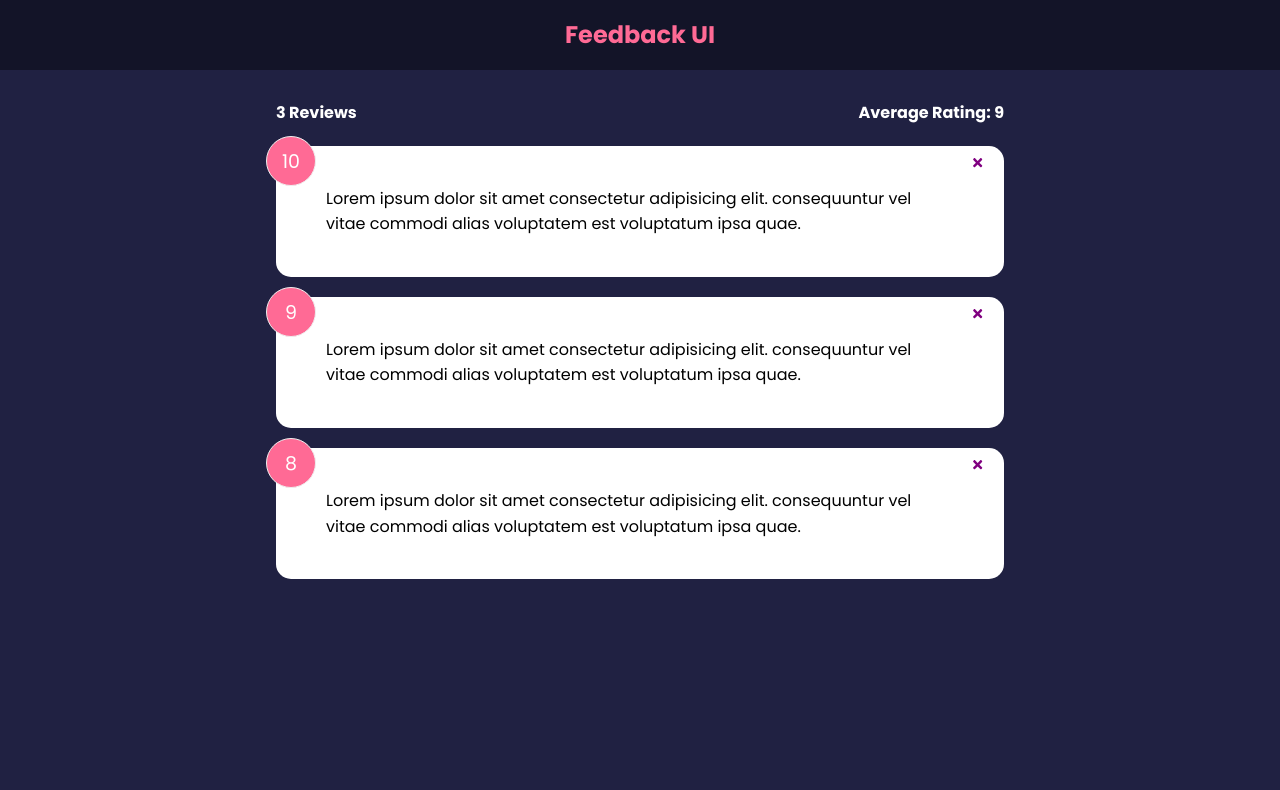
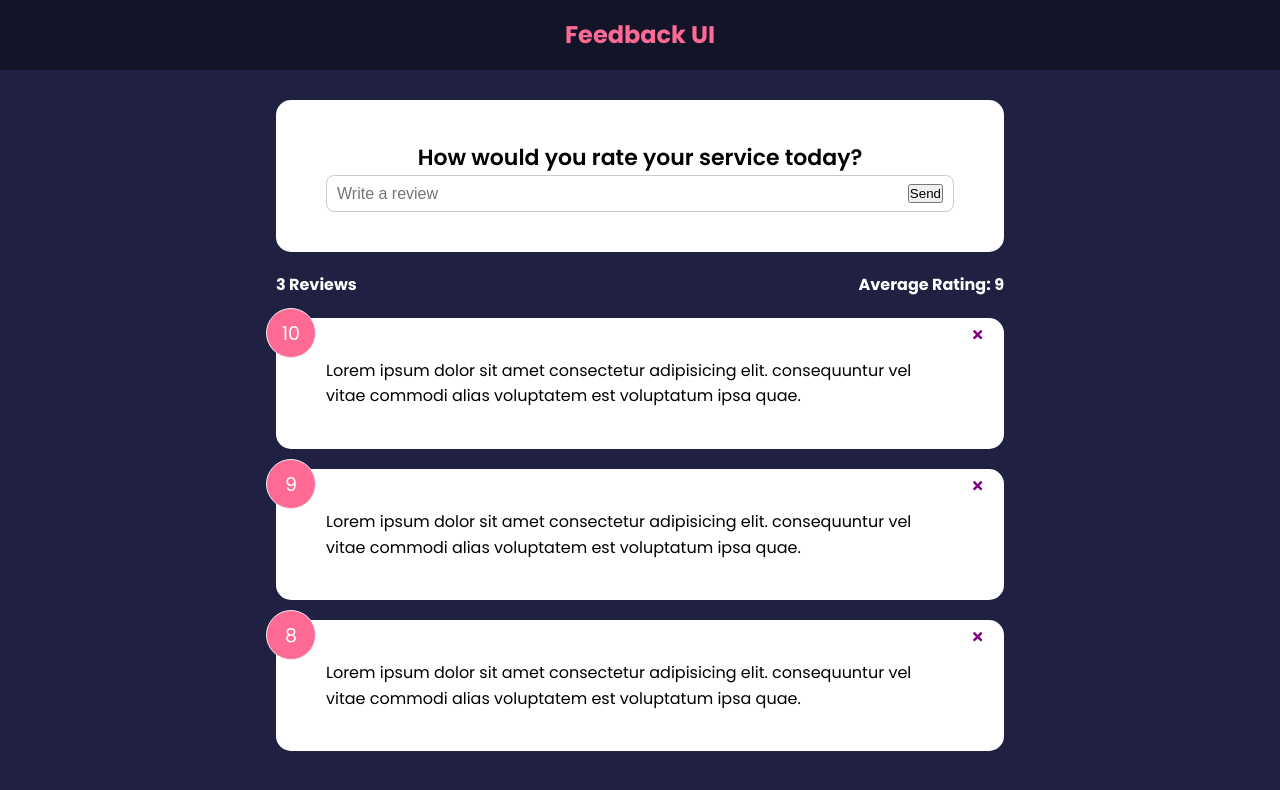
Before and after one commit to Hi-ImDave/feedback-app, a React (Create React App) app: page / in a window 1280 px wide. Shown: the top 790 px of the page. Built offline with nearby package versions, Linux system fonts and the light colour scheme.

Commit message:
add feedback form

```diff
--- a/src/App.js
+++ b/src/App.js
@@ -3,6 +3,7 @@
 import FeedbackList from './components/FeedbackList'
 import FeedbackData from './data/FeedbackData'
 import FeedbackStats from './components/FeedbackStats'
+import FeedbackForm from './components/FeedbackForm'
 
 function App() {
   const [feedback, setFeedback] = useState(FeedbackData)
@@ -18,6 +19,7 @@
     <>
       <Header />
       <div className="container">
+        <FeedbackForm />
         <FeedbackStats feedback={feedback}/>
         <FeedbackList feedback={feedback} handleDelete={deleteFeedback} />
       </div>
--- /dev/null
+++ b/src/components/FeedbackForm.jsx
@@ -0,0 +1,29 @@
+import { useState } from 'react'
+import Card from "./shared/Card"
+
+function FeedbackForm() {
+  const [text, setText] = useState('')
+
+  const handleTextChange = ( e ) => {
+    setText(e.target.value)
+  }
+
+  return(
+    <Card>
+      <form>
+        <h2>How would you rate your service today?</h2>
+        {/* Rating select Component */}
+        <div className="input-group">
+          <input
+            onChange={handleTextChange}
+            type="text"
+            placeholder="Write a review"
+            value={text}
+          />
+          <button type="submit">Send</button>
+        </div>
+      </form>
+    </Card>
+  )
+}
+export default FeedbackForm
```
